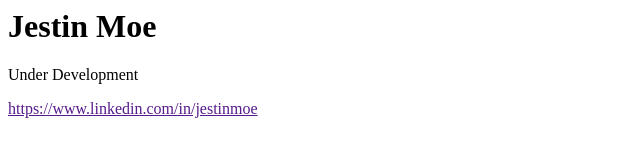
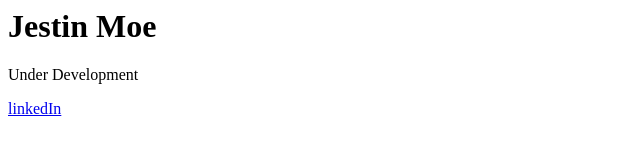
Before and after one commit to jestinmoe/jestinmoe, a plain HTML site: page index.html in a window 1280 px wide. Shown: the whole page, without its empty margins (0-640 px from the left). Drawn offline with Linux system fonts and the light colour scheme.

Commit message:
Update index.html

```diff
--- a/index.html
+++ b/index.html
@@ -7,6 +7,6 @@
 <body>
     <h1>Jestin Moe</h1>
     <p>Under Development</p>
-    <a href>https://www.linkedin.com/in/jestinmoe</a>
+    <a href=https://www.linkedin.com/in/jestinmoe>linkedIn</a>
 </body>
 </html>
```
